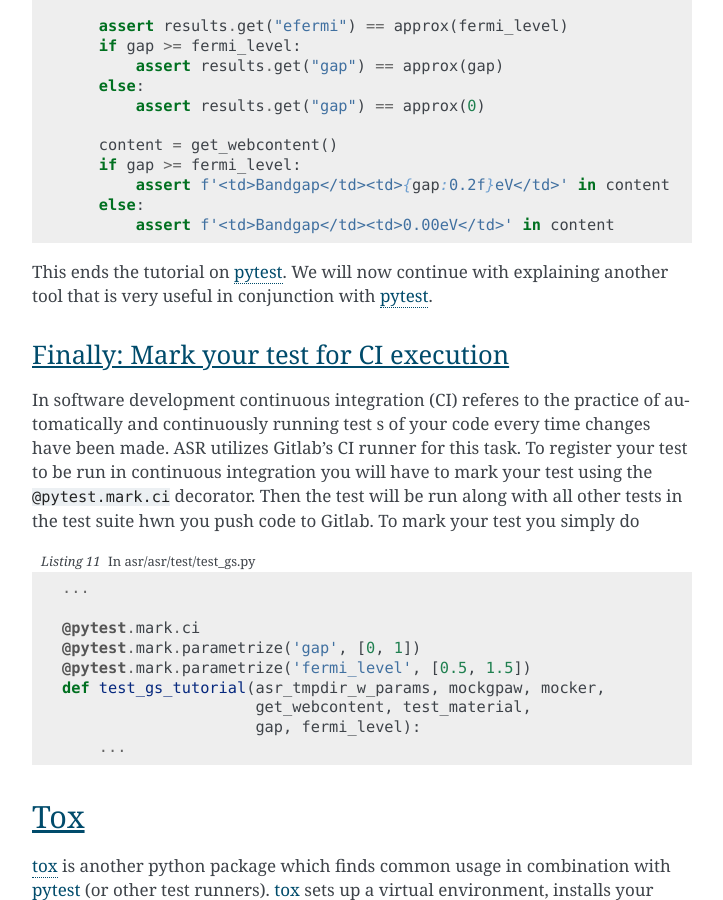
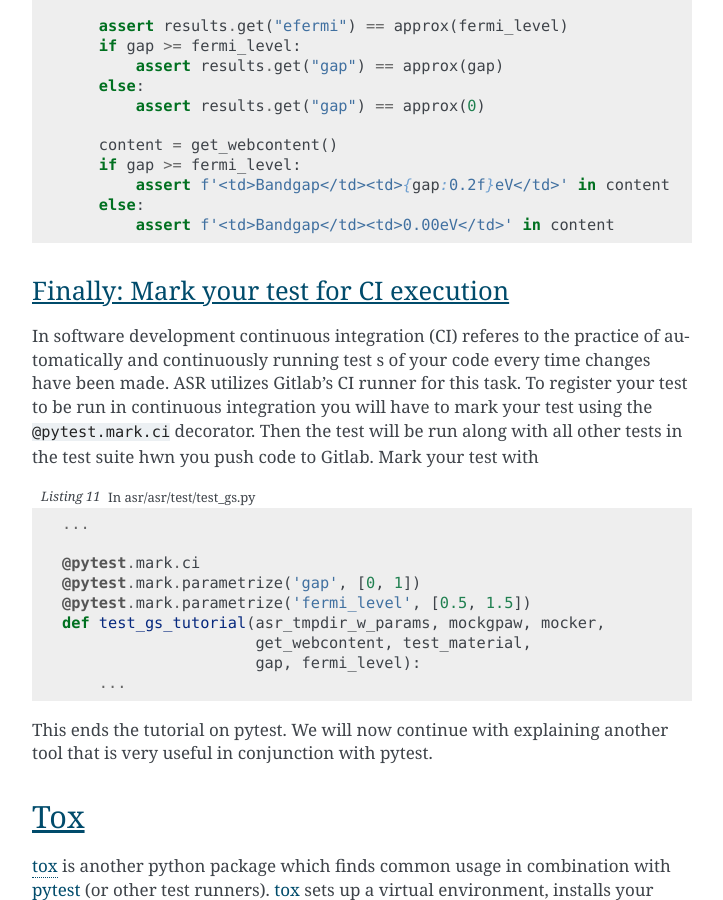
Before and after one commit to dijasila/Atomic-Simulation-Recipees, a Sphinx documentation site: the page built from docs/src/tutorials/intro-to-testing.rst, in a window 1280 px wide and 900 px high, scrolled down 6389 px. Shown: the whole window, without its empty margins (388-1111 px from the left). Built offline with Sphinx 7.4.7, drawn with Linux system fonts in a browser that asks for light colours; some of the changed lines change nothing that is shown.

Commit message:
Update tut test

```diff
--- a/docs/src/tutorials/intro-to-testing.rst
+++ b/docs/src/tutorials/intro-to-testing.rst
@@ -335,10 +335,6 @@ with the input band gap
        else:
 	   assert f'<td>Bandgap</td><td>0.00eV</td>' in content
 
-This ends the tutorial on pytest_. We will now continue with
-explaining another tool that is very useful in conjunction with
-pytest_.
-
 Finally: Mark your test for CI execution
 ----------------------------------------
 
@@ -348,7 +344,7 @@ every time changes have been made. ASR utilizes Gitlab's CI runner for
 this task. To register your test to be run in continuous integration
 you will have to mark your test using the ``@pytest.mark.ci``
 decorator. Then the test will be run along with all other tests in the
-test suite hwn you push code to Gitlab. To mark your test you simply do
+test suite hwn you push code to Gitlab. Mark your test with
 
 .. code-block:: python
    :caption: In asr/asr/test/test_gs.py
@@ -362,6 +358,11 @@ test suite hwn you push code to Gitlab. To mark your test you simply do
 	                get_webcontent, test_material,
                         gap, fermi_level):
        ...
+
+
+This ends the tutorial on pytest. We will now continue with explaining
+another tool that is very useful in conjunction with pytest.
+
 
 Tox
 ===
```
